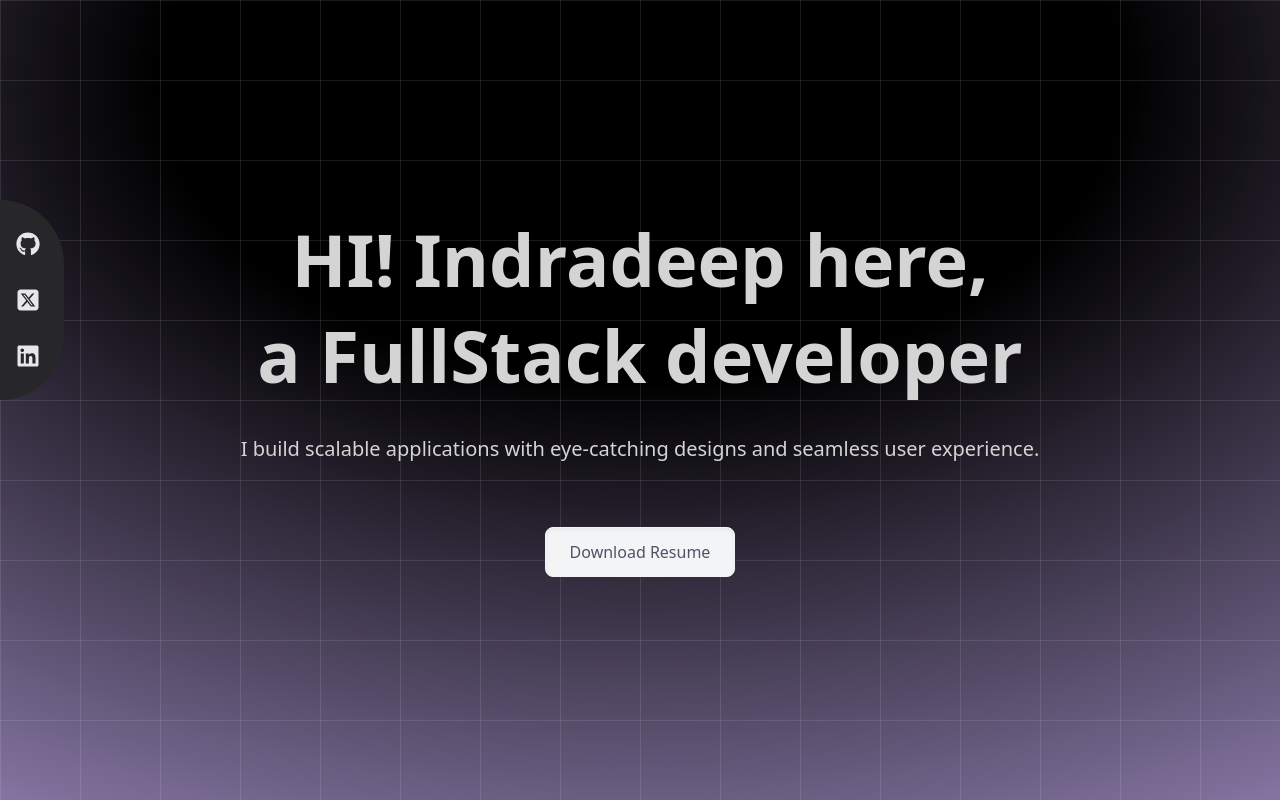
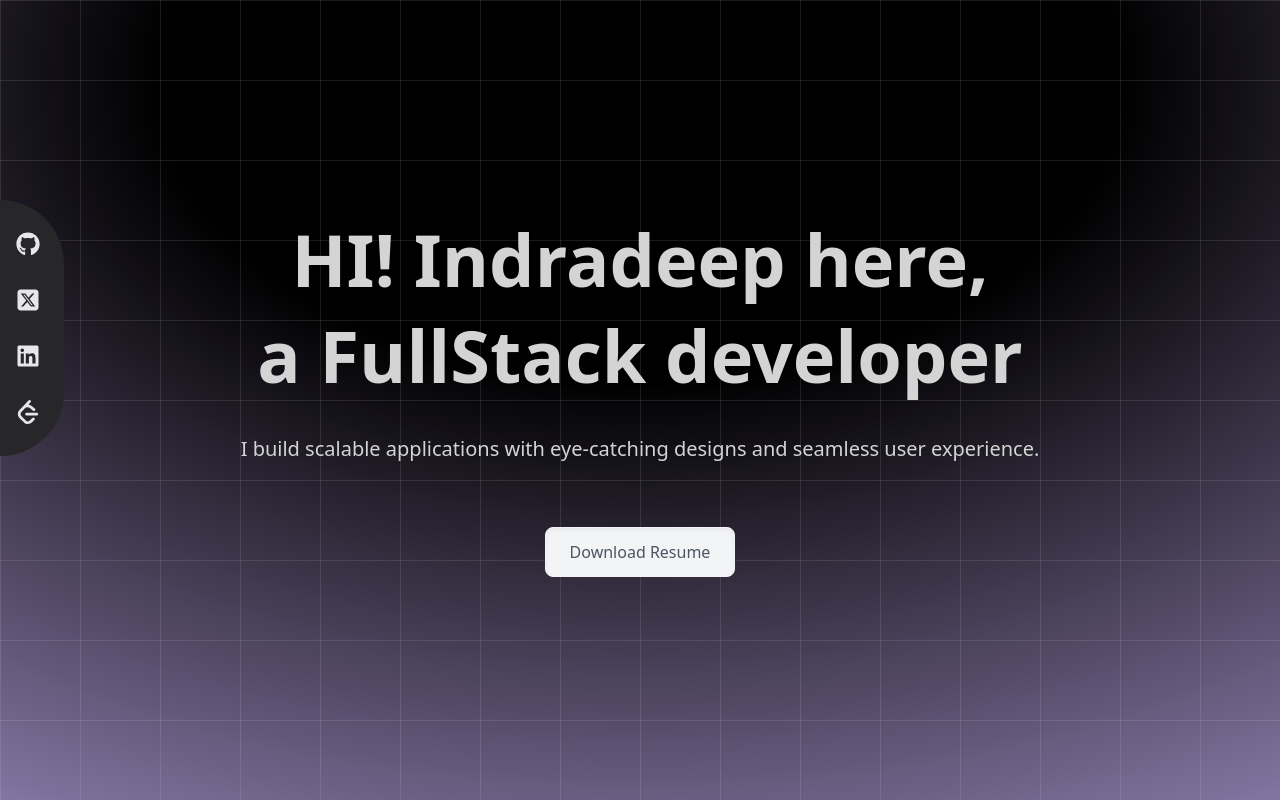
Before and after one commit to Screechin03/PortfolioWeb, a React (Vite) app: page / in a window 1280 px wide. Shown: the top 802 px of the page. Built offline with nearby package versions, Linux system fonts and the light colour scheme.

Commit message:
Update Navbar.jsx

```diff
--- a/src/components/Navbar.jsx
+++ b/src/components/Navbar.jsx
@@ -1,6 +1,8 @@
 import React from "react";
 import { FaGithub, FaLinkedin, FaYoutube } from "react-icons/fa";
 import { FaSquareXTwitter } from "react-icons/fa6";
+import { SiLeetcode } from "react-icons/si";
+
 
 const Navbar = () => {
     return (
@@ -21,6 +23,9 @@ const Navbar = () => {
             <a href="https://www.linkedin.com/in/indradeep-mandal-574686290/" target="_blank" rel="noopener noreferrer">
                 <FaLinkedin className="text-2xl hover:scale-125 hover:text-red-300 transition-transform duration-300" />
             </a>
+             <a href="https://leetcode.com/u/indradeepmandal18/" target="_blank" rel="noopener noreferrer">
+                <SiLeetcode className="text-2xl hover:scale-125 hover:text-red-300 transition-transform duration-300" />
+            </a>
 
 
 
```
